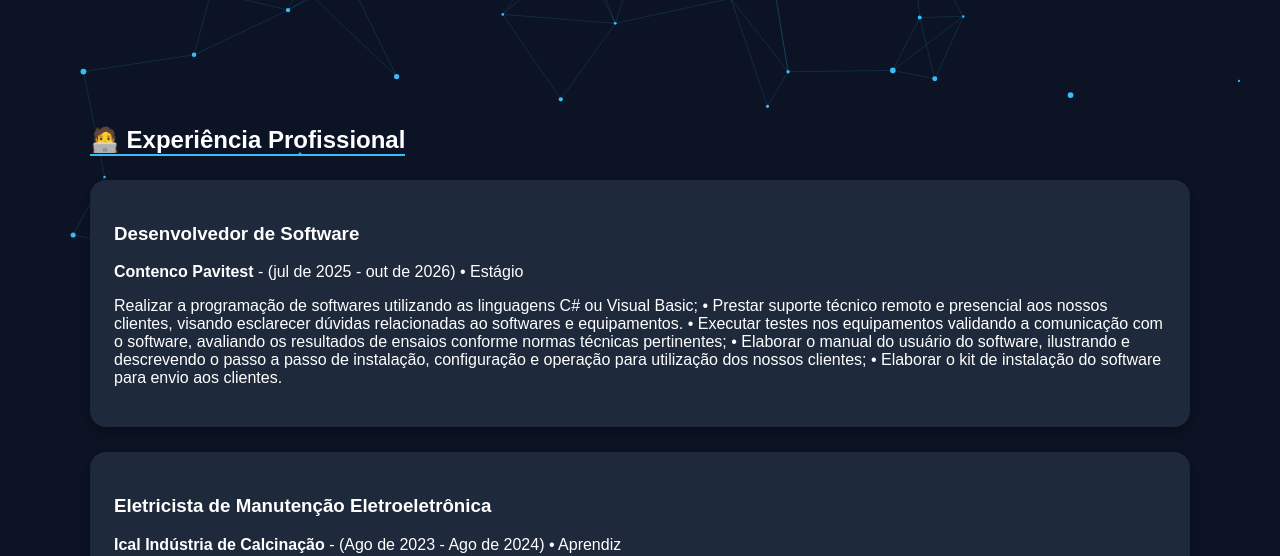
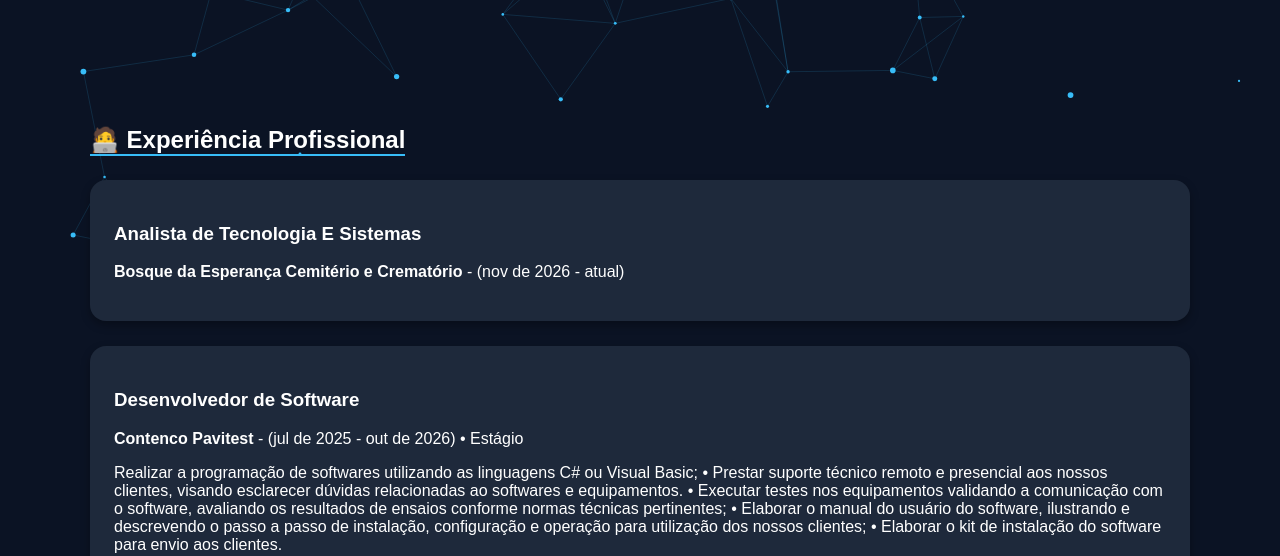
Before and after one commit to Kaiky0605/portfolio-, a plain HTML site: page index.html in a window 1280 px wide. Shown: the part 544-1100 px from the top of the page. Drawn offline with Linux system fonts and the light colour scheme.

Commit message:
Novo cargo bosque

```diff
--- a/index.html
+++ b/index.html
@@ -77,6 +77,15 @@
 
     <section id="experiencia" class="section">
      <h2>🧑‍💻 Experiência Profissional</h2>
+
+<div class="card-container">
+        <div class="card">
+          <h3>Analista de Tecnologia E Sistemas</h3>
+          <p><strong>Bosque da Esperança Cemitério e Crematório</strong> - (nov de 2026 - atual) </p>
+        </div>
+      </div>
+
+
       <div class="card-container">
         <div class="card">
           <h3>Desenvolvedor de Software</h3>
```
